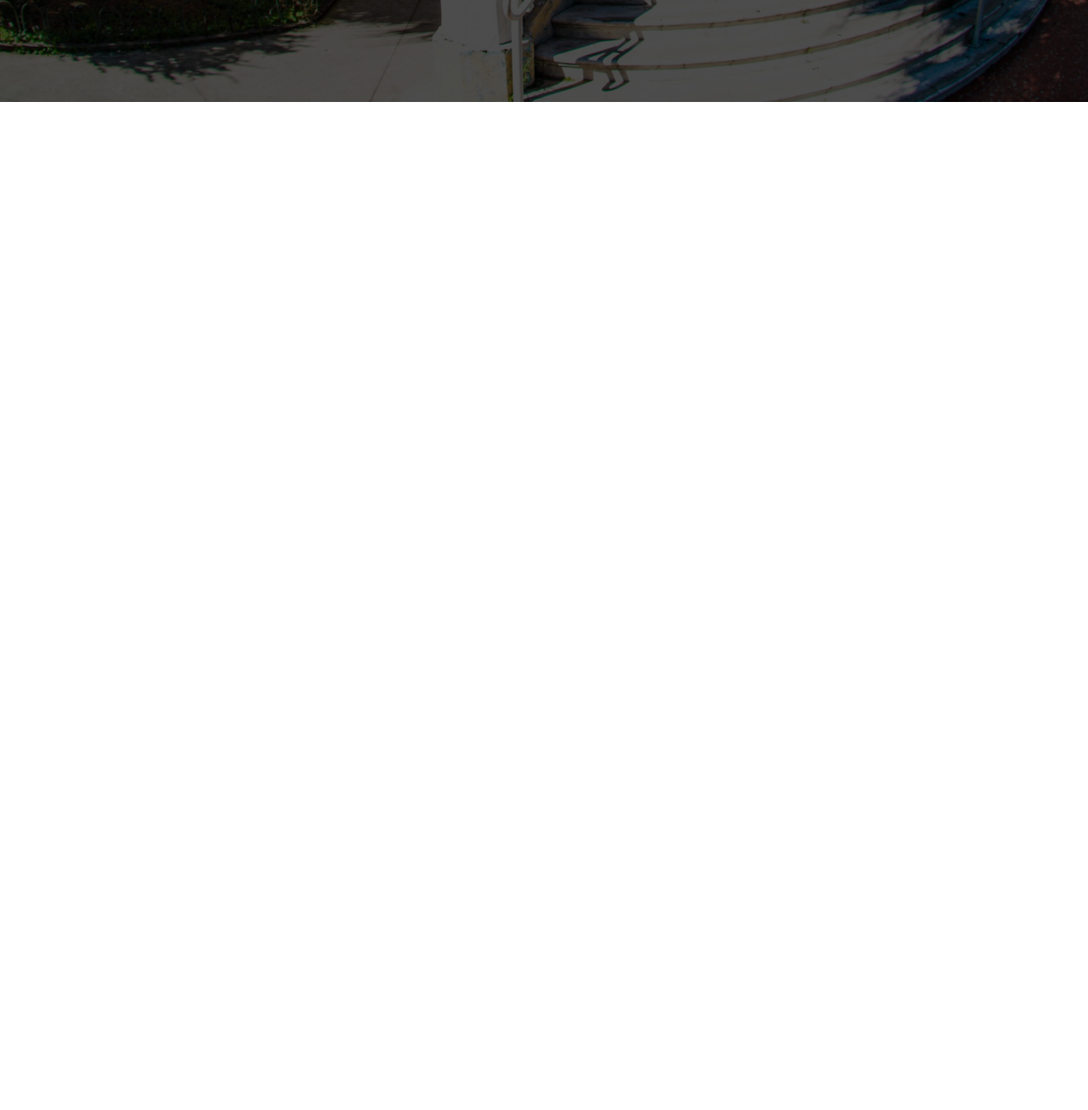
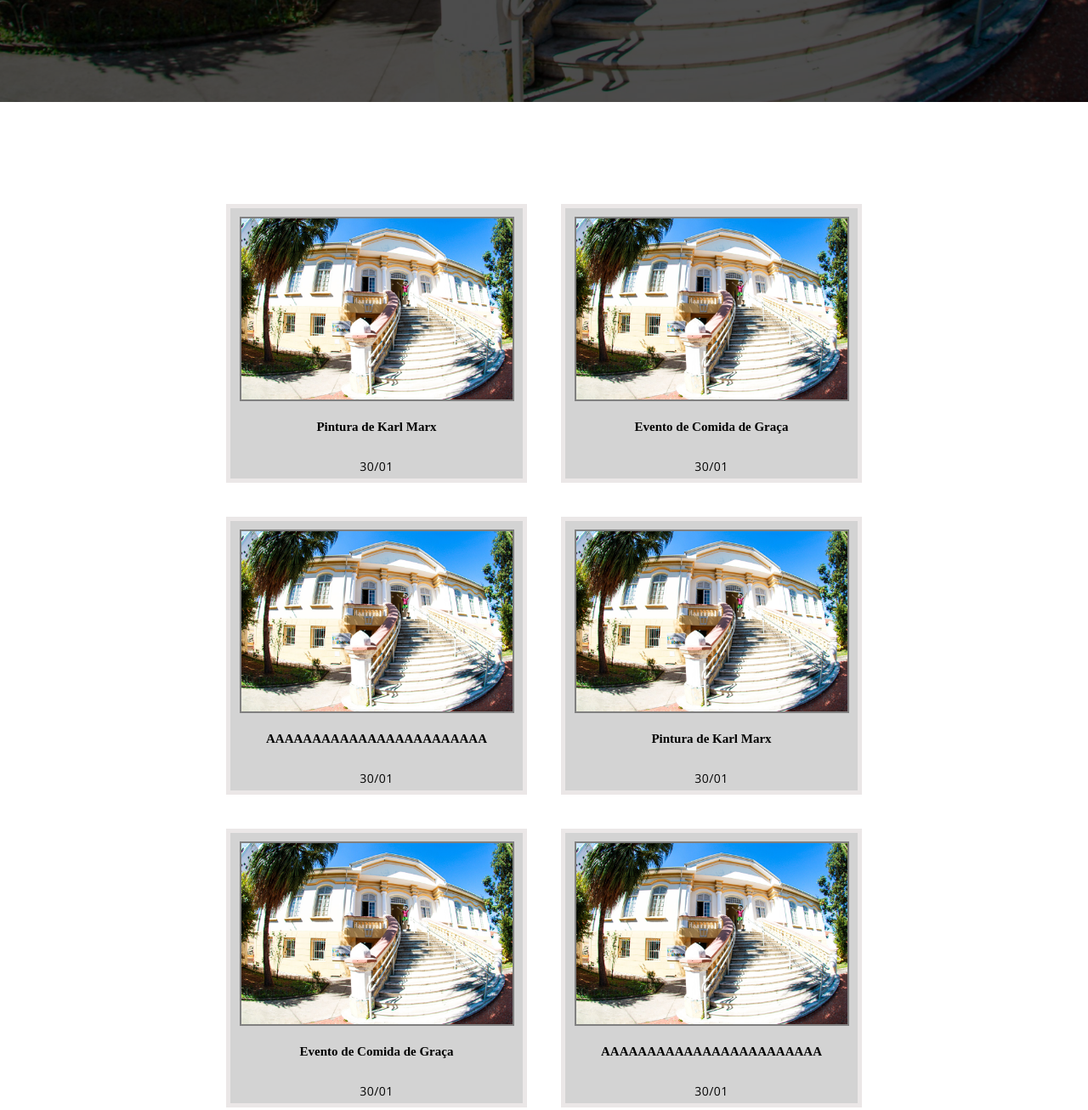
Before and after one commit to Starfaiith/Casa-de-cultura, a plain HTML site: page acervo.html in a window 1280 px wide. Shown: the part 680-1986 px from the top of the page at 85% size. Before the commit the page ends 800 px from the top, so only its background shows below. Drawn offline with nearby package versions, Linux system fonts and the light colour scheme.

Commit message:
feat: new divs for image

```diff
--- a/acervo.html
+++ b/acervo.html
@@ -16,6 +16,7 @@
     <title>Acervo</title>
     <link rel="icon" type="image/x-icon" href="/img/favicon">
 </head>
+
 <body>
     <!--Hero-->
     <section id="hero">
@@ -29,7 +30,81 @@
             </div>
         </div>
     </section>
+    <section id="image">
+        <div class="image container">
+            <div class="card">
+                <div class="img">
+                    <img src="img/casarao-bg.jpg">
+                    <h1>Pintura de Karl Marx</h1>
+                    <p>30/01</p>
+                </div>
 
+            </div>
+            <div class="card">
+                <div class="img">
+                    <img src="img/casarao-bg.jpg">
+                    <h1>Evento de Comida de Graça</h1>
+                    <p>30/01</p>
+                </div>
+
+            </div>
+            <div class="card">
+                <div class="img">
+                    <img src="img/casarao-bg.jpg">
+                    <h1>AAAAAAAAAAAAAAAAAAAAAAAA</h1>
+                    <p>30/01</p>
+                </div>
+            </div>
+            <div class="card">
+                <div class="img">
+                    <img src="img/casarao-bg.jpg">
+                    <h1>Pintura de Karl Marx</h1>
+                    <p>30/01</p>
+                </div>
+
+            </div>
+            <div class="card">
+                <div class="img">
+                    <img src="img/casarao-bg.jpg">
+                    <h1>Evento de Comida de Graça</h1>
+                    <p>30/01</p>
+                </div>
+
+            </div>
+            <div class="card">
+                <div class="img">
+                    <img src="img/casarao-bg.jpg">
+                    <h1>AAAAAAAAAAAAAAAAAAAAAAAA</h1>
+                    <p>30/01</p>
+                </div>
+            </div>
+            <div class="card">
+                <div class="img">
+                    <img src="img/casarao-bg.jpg">
+                    <h1>Pintura de Karl Marx</h1>
+                    <p>30/01</p>
+                </div>
+
+            </div>
+            <div class="card">
+                <div class="img">
+                    <img src="img/casarao-bg.jpg">
+                    <h1>Evento de Comida de Graça</h1>
+                    <p>30/01</p>
+                </div>
+
+            </div>
+            <div class="card">
+                <div class="img">
+                    <img src="img/casarao-bg.jpg">
+                    <h1>AAAAAAAAAAAAAAAAAAAAAAAA</h1>
+                    <p>30/01</p>
+                </div>
+            </div>
+        </div>
+
+    </section>
 
 </body>
+
 </html>
--- a/css/acervo.css
+++ b/css/acervo.css
@@ -154,6 +154,40 @@ p {
     animation-delay: 1.5s;
 }
 
+/* Images */
+
+#image .image {
+    flex-direction: column;
+    text-align: center;
+    max-width: 1000px;
+    margin: 0 auto;
+    padding: 100px 50px;
+}
+#image .card {
+    flex-basis: 20%;
+    display: flex;
+    align-items: flex-start;
+    justify-content: center;
+    padding: 2px;
+    padding-top: 10px;
+    position: relative;
+    overflow: hidden;
+    border: 2px solid #2D2E81;
+    background-color: lightgray;
+    margin: 20px;
+}
+
+#image .card h1 {
+     justify-content: center;
+     padding-bottom: 20px;
+}
+
+#image .card img {
+    max-width: 95%;
+    margin-bottom: 20px;
+    border: 2px solid gray;
+}
+
 /* Keyframes */
 
 @keyframes text_reveal_box {
@@ -203,4 +237,41 @@ p {
         font-size: 7rem;
     }
 
+    #image .image {
+        flex-direction: row;
+        text-align: center;
+        max-width: 100%;
+        min-height: fit-content;
+        margin: 0 auto;
+        padding: 100px 50px;
+        flex-wrap: wrap;
+    }
+    #image .card {
+        flex-basis: 30%;
+        display: flex;
+        align-items: flex-start;
+        justify-content: center;
+        padding: 2px;
+        padding-top: 10px;
+        position: relative;
+        overflow: auto;
+        border: 5px solid rgba(241, 236, 236, 0.829);
+        background-color: lightgray;
+        margin: 20px;
+        height: 100%;
+        max-width: 1000px;
+    }
+
+    #image .card h1 {
+         justify-content: center;
+         padding-bottom: 20px;
+    }
+
+    #image .card img {
+        max-width: 95%;
+        margin-bottom: 20px;
+        border: 2px solid gray;
+    }
+
+
 }
```
Lines whose indentation alone changed are shown as unchanged.
